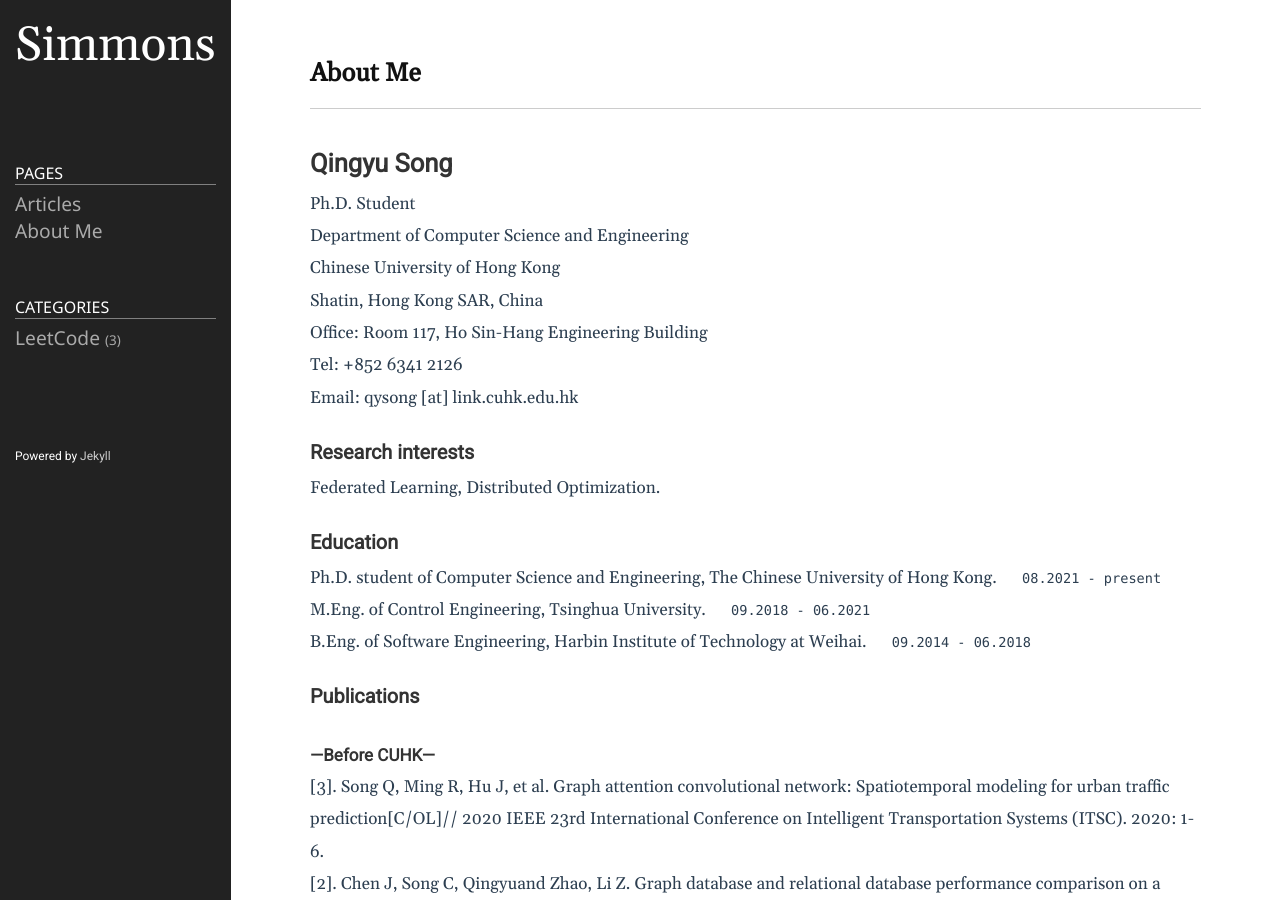
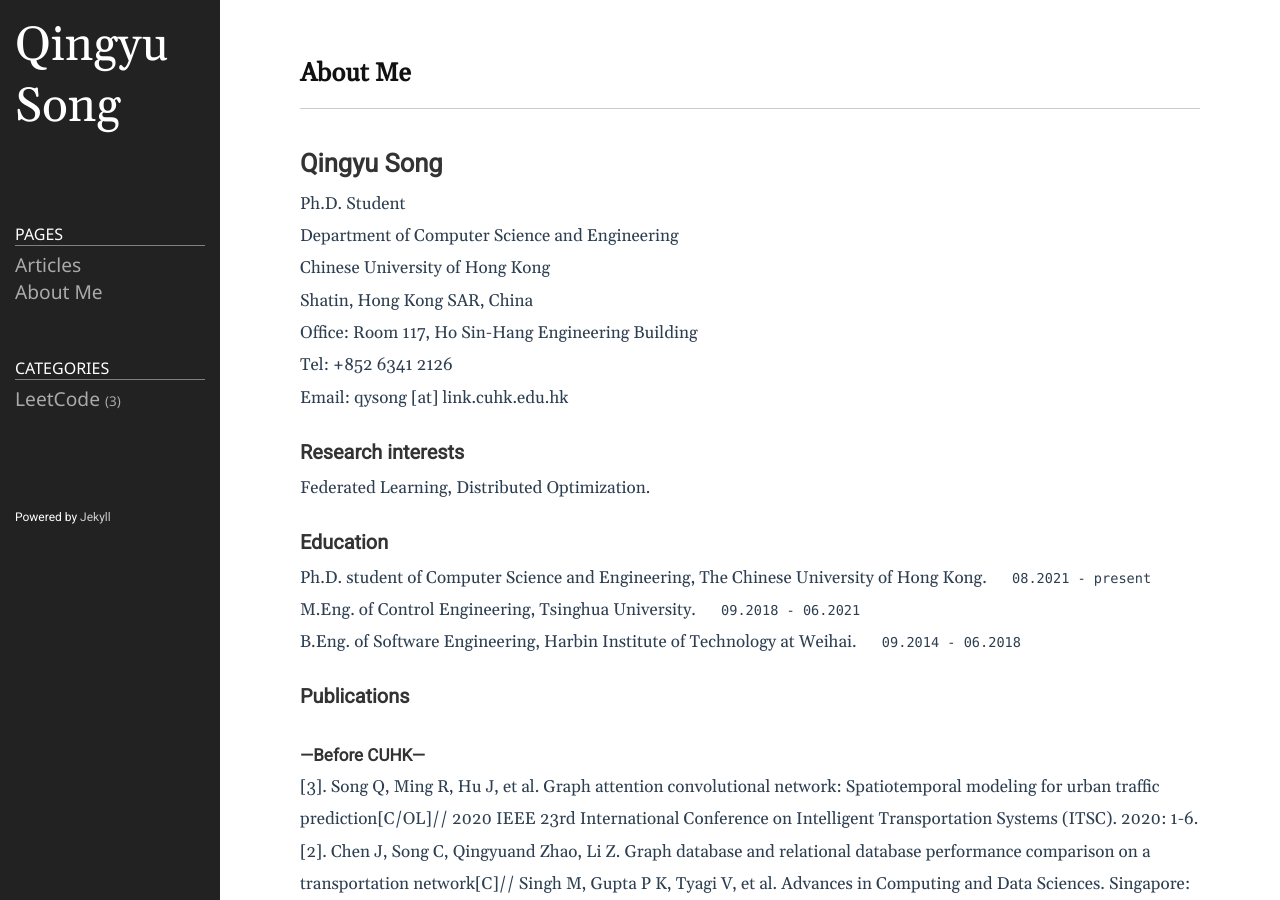
Before and after one commit to simmonssong/old_simmonssong.github.io, a Jekyll site: the page built from README.md, in a window 1280 px wide and 900 px high. Built offline with Jekyll 4.4.1, drawn with Linux system fonts in a browser that asks for light colours.

Commit message:
Update _config.yml

```diff
--- a/_config.yml
+++ b/_config.yml
@@ -18,7 +18,7 @@
 # You can create any custom variable you would like, and they will be accessible
 # in the templates via {{ site.myvariable }}.
 
-title: Simmons
+title: Qingyu Song
 email: simmonssong96@gmail.com
 description: >- # this means to ignore newlines until "baseurl:"
 
```
